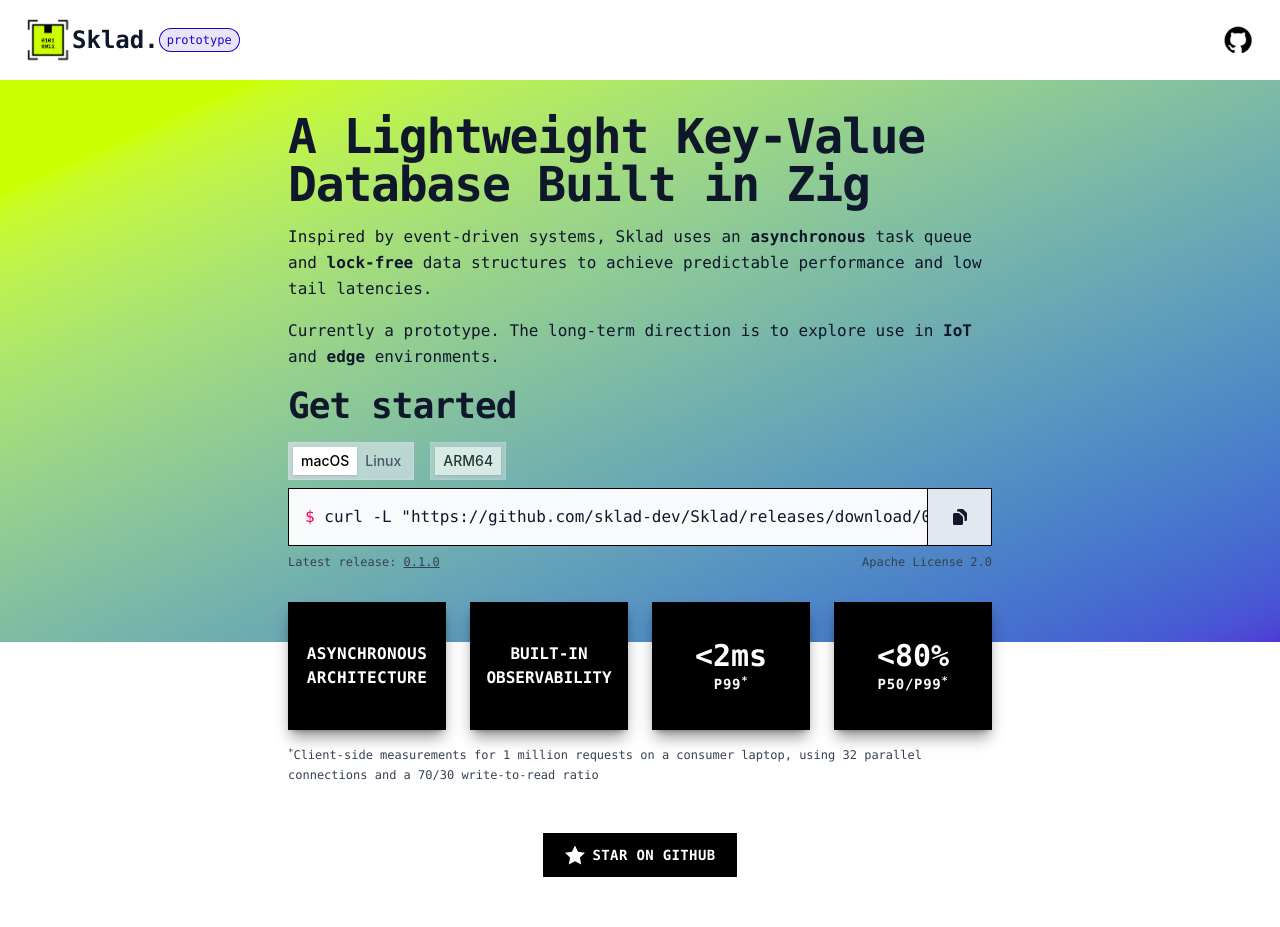
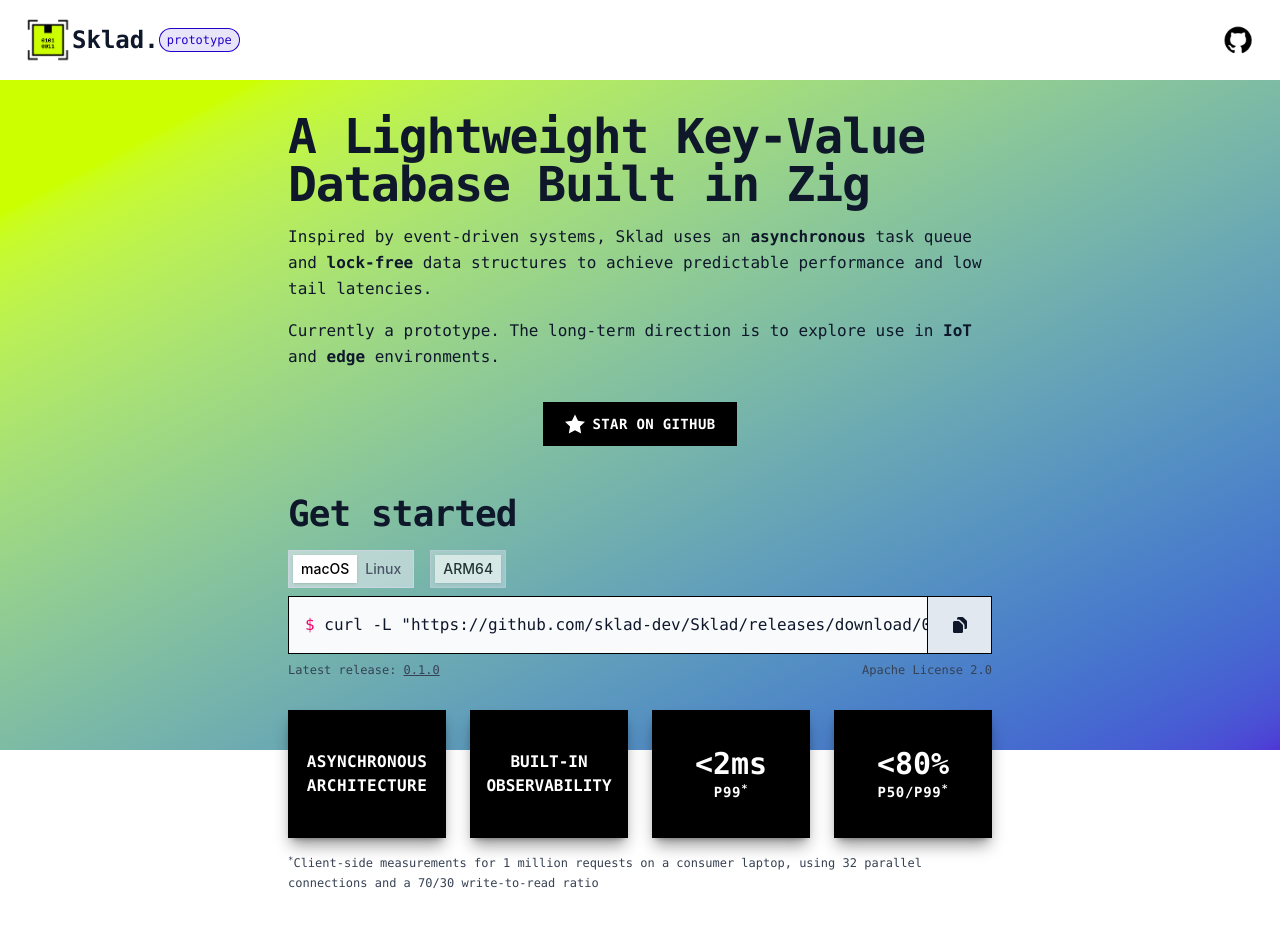
Before and after one commit to sklad-dev/sklad-dev.github.io, a Svelte app: page / in a window 1280 px wide. Shown: the top 927 px of the page. Built offline with nearby package versions, Linux system fonts and the light colour scheme.

Commit message:
Add CNAME, move github star button

```diff
--- a/src/pages/Landing.svelte
+++ b/src/pages/Landing.svelte
@@ -23,6 +23,7 @@
     <Paragraph class="text-base" leading='relaxed'>
       Currently a prototype. The long-term direction is to explore use in <span class="font-extrabold">IoT</span> and <span class="font-extrabold">edge</span> environments.
     </Paragraph>
+    <GithubButton class="flex justify-center w-full px-8 my-6 md:mt-8 md:pb-6" />
     <Paragraph class="text-3xl md:text-4xl font-semibold tracking-tight mt-2 md:mt-4">
       Get started
     </Paragraph>
@@ -59,7 +60,6 @@
   </Paragraph>
 </div>
 <div class="w-full flex flex-col items-center mx-auto max-w-3xl">
-  <GithubButton class="px-8 mt-4 md:mt-8 mb-4" />
   <Paragraph class="text-3xl md:text-4xl font-semibold tracking-tight mt-4 md:mt-8">
     Performance
   </Paragraph>
```
Also changed, not shown: 1 other file (tests, documents, lock files or other folders).
